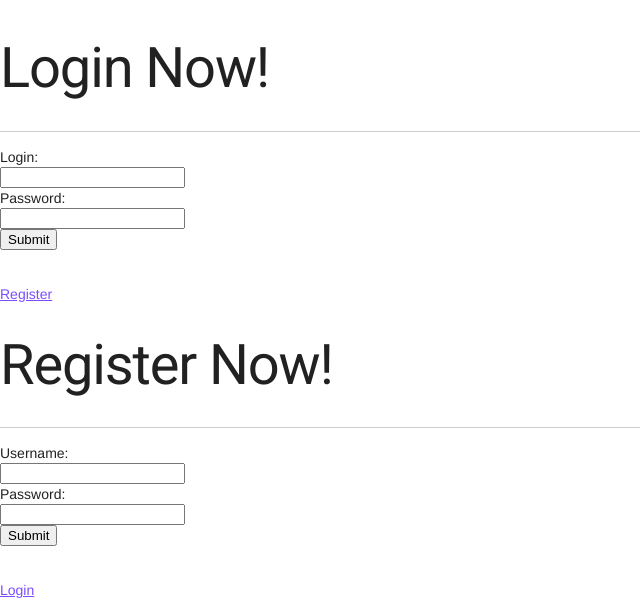
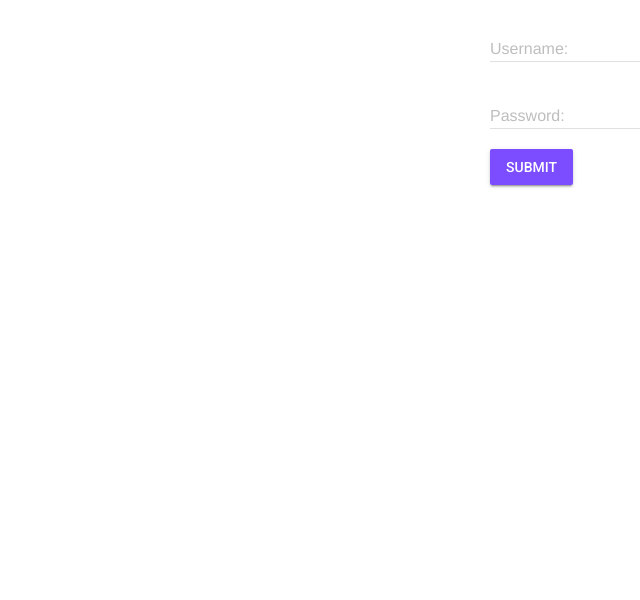
Before and after one commit to blipskr/grademate, a PHP site: page /login.php in a window 1280 px wide. Shown: the part 411-1011 px from the top of the page, without its empty margins (0-640 px from the left). After the commit the page ends 599 px from the top, so only its background shows below. Run offline with PHP 8.4, Linux system fonts and the light colour scheme; data that the repository does not hold is empty.

Commit message:
login page

```diff
--- a/login.php
+++ b/login.php
@@ -5,6 +5,7 @@
  <link rel="stylesheet" href="https://code.getmdl.io/1.3.0/material.light_blue-deep_purple.min.css" />
      <script defer src="https://code.getmdl.io/1.3.0/material.min.js"></script>
        <link rel="stylesheet" type="text/css" href="css/dialog-polyfill.css" />
+			        <link rel="stylesheet" type="text/css" href="css/test.css" />
        <link rel="stylesheet" href="http://fonts.googleapis.com/css?family=Roboto:300,400,500,700" type="text/css">
 
 		<title>Grademate</title>
@@ -32,8 +33,12 @@
         Agreement/User Policy
       </button>
 			<button class="mdl-button mdl-js-button mdl-button--raised mdl-js-ripple-effect mdl-button--accent"
-      onclick="location.href='accountaccess.html'">
-        Login/Register
+      onclick="location.href='login.php'">
+        Login
+      </button>
+			<button class="mdl-button mdl-js-button mdl-button--raised mdl-js-ripple-effect mdl-button--accent"
+			onclick="location.href='register.php'">
+				Register
 			</button>
 
       <!-- show the dialog for the clicks -->
@@ -83,9 +88,7 @@
     <span class="mdl-layout-title">Title</span>
     <nav class="mdl-navigation">
   </div>
-  <main class="mdl-layout__content">
-    <div class="page-content"><!-- Your content goes here --></div>
-  </main>
+
 </div>
 <!--_____________________________ banner section   _________________________ -->
     <!--
@@ -117,10 +120,36 @@
   </div>
 </div>
 
+<!--- ErrorMessage for already registered user --->
+<dialog class="mdl-dialog" id="errormessage">
+	<h4 class="mdl-dialog__title">Error!</h4>
+	<div class="mdl-dialog__content">
+<p>Username and/or password incorrect. Please try again.</p>
+	</div>
+	<div class="mdl-dialog__actions">
+		<button type="button" class="mdl-button close">Cool</button>
+	</div>
+</dialog>
+	<script src="javascript/dialog-polyfill.js"></script>
+<script>
+	var error = document.querySelector('#errormessage');
+	var showErrorButton = document.querySelector('#submit');
+	if (! error.showModal) {
+		dialogPolyfill.registerDialog(error);
+	}
+	error.querySelector('.close').addEventListener('click', function() {
+		error.close();
+	});
+</script>
+
+<!--- Register PHP --->
+<div class="mdl-layout mdl-js-layout"
+<main class="mdl-layout__content">
+	<div class="page-content">
 		<?php
-session_start(); //gets session id from cookies, or prepa
 		require_once('config.inc.php');
 		$con = new mysqli($database_host, $database_user, $database_pass, $group_dbnames[0]);
+
 
 		if (isset($_POST['login']) && isset($_POST['password'])) //when form submitted
 		{
@@ -140,31 +169,45 @@ window.location.href = 'index.php';
 		  }
 		  else
 		  {
-    echo "<script>alert('Wrong login or password');</script>";
-    echo "<noscript>Wrong login or password</noscript>";
+				?> <script>error.showModal()</script> <?php
 		  }
 		}
 		$con -> close();
 		?>
-<h1>Login Now!</h1>
-<hr>
+		<style>
+    .mdl-grid.center-items {
+      justify-content: center;
+    }
+</style>
+
+<!--- Register Form --->
+<div class="mdl-grid center-items">
+
 			<form method="post">
-  Login:<br><input name="login"><br>
-  Password:<br><input name="password" type="password"></input><br>
-  <input type="submit">
+
+				<div class="mdl-textfield mdl-js-textfield mdl-textfield--floating-label">
+					<input class="mdl-textfield__input" type="text" name="login">
+					<label class="mdl-textfield__label">Username:</label>
+				</div>
+				<br>
+				<div class="mdl-textfield mdl-js-textfield mdl-textfield--floating-label">
+					<input class="mdl-textfield__input" type="password" name="password">
+					<label class="mdl-textfield__label">Password:</label>
+				</div>
+				<br>
+				<button class="mdl-button mdl-js-button mdl-button--raised mdl-button--accent" type="submit" id="submit">
+					Submit
+				</button>
 			</form>
 			<br>
-<a href="register.php">Register</a>
+		</div>
+		</div>
+		</div>
 
-<h1>Register Now!</h1>
-<hr>
-<form method="post">
-  Username:<br><input name="login"><br>
-  Password:<br><input name="password" type="password"><br>
-  <input type="submit">
-</form>
-<br>
-<a href="login.php">Login</a>
+
+
+</main>
+</div>
 <!-- _________________________________ footer section________________________-->
 	</body>
 </html>
```
Also changed, not shown: index.html (+6 -2 lines), register.php (+7 -3 lines). Lines whose indentation alone changed are shown as unchanged.
